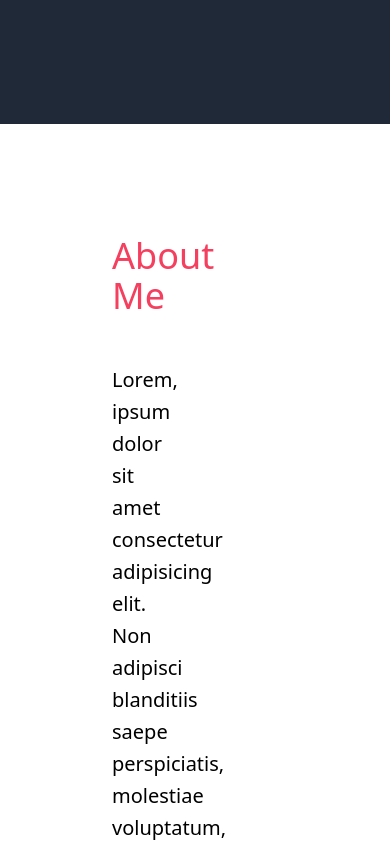
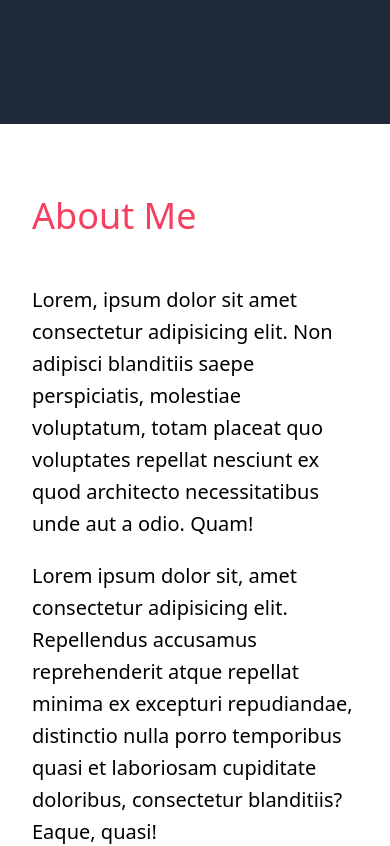
Before and after one commit to chkim116/chkim116_portfolio, a React app: page / in a window 390 px wide. Shown: the part 720-1566 px from the top of the page. Built offline with nearby package versions, Linux system fonts and the light colour scheme.

Commit message:
feat aboutme mobile

```diff
--- a/src/components/Home/AboutMe.tsx
+++ b/src/components/Home/AboutMe.tsx
@@ -1,8 +1,8 @@
 const AboutMe = () => {
     return (
-        <article id="aboutme" className="w-full p-28 items-center">
-            <div className="grid grid-cols-3">
-                <div className="col-span-2 mr-12">
+        <article id="aboutme" className="w-full  lg:p-28 md:p-20 sm:p-10 p-8 ms:p-20 items-center">
+            <div className="grid md:grid-cols-3 grid-cols-1">
+                <div className="md:col-span-2 md:mr-12 md:mt-0 mt-10">
                     <h2 className="mb-12">About Me</h2>
                     <div className="font-light whitespace-pre-line text-xl leading-8">
                         <p className="mb-5">
@@ -19,7 +19,7 @@ const AboutMe = () => {
                         </p>
                     </div>
                 </div>
-                <div className="w-full h-full max-w-sm m-auto">
+                <div className="w-full h-full max-w-sm m-auto md:mt-0 mt-4">
                     <img
                         className="w-full h-full object-contain"
                         src="https://via.placeholder.com/300"
```
